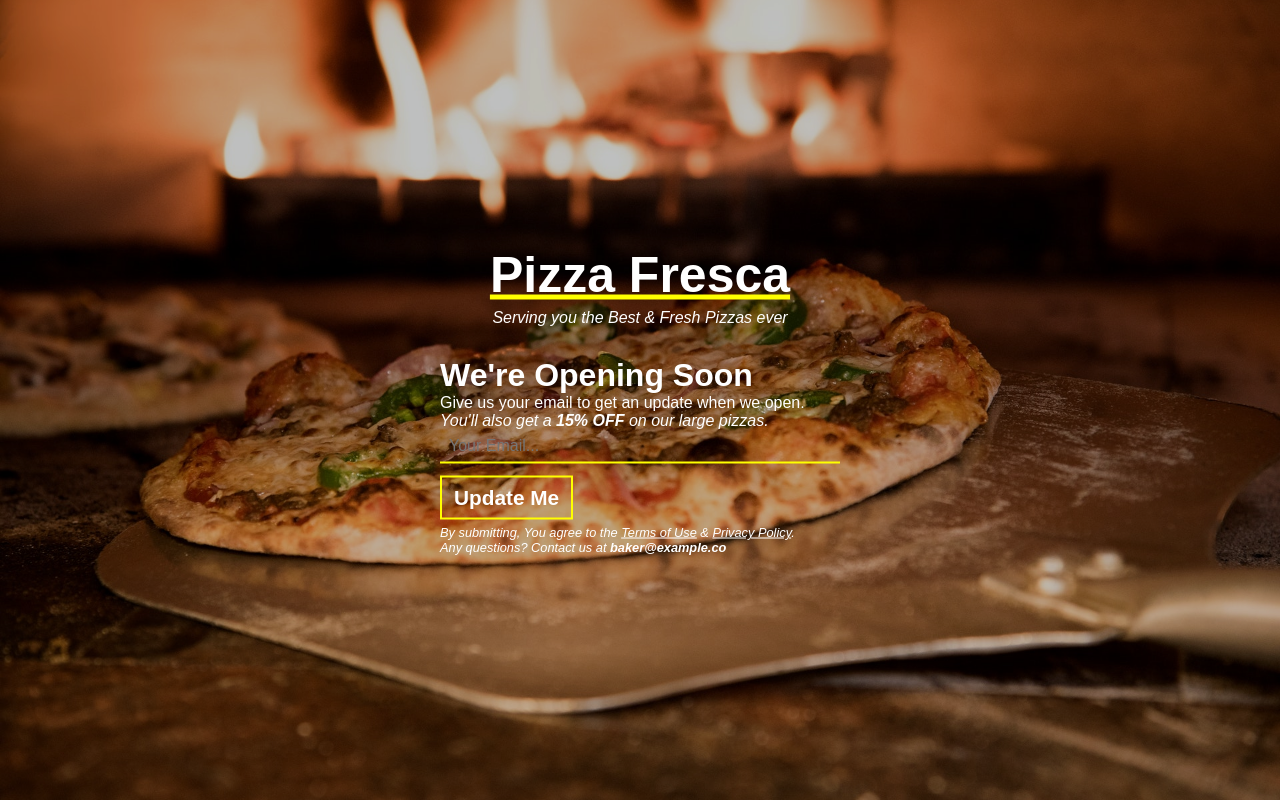
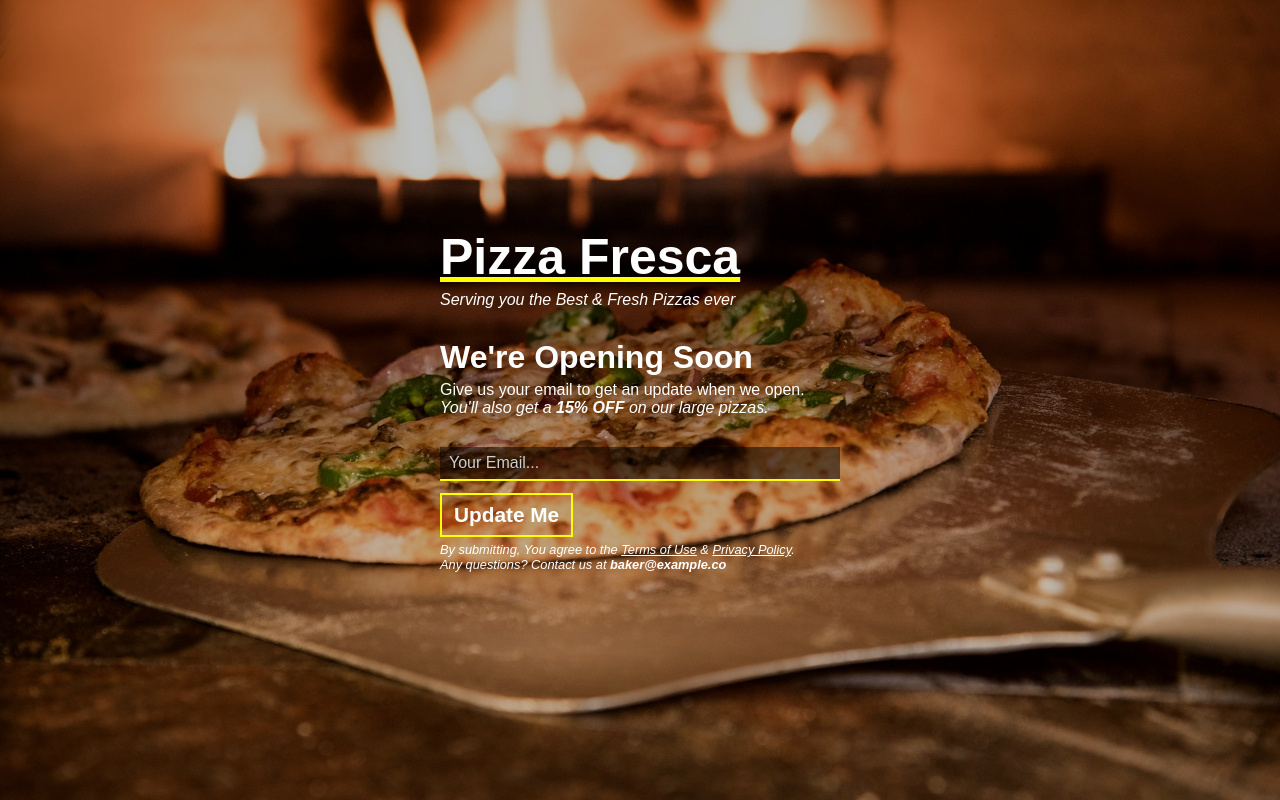
Before and after one commit to thisguyisunknown/coming-soon, a plain HTML site: page index.html in a window 1280 px wide. Drawn offline with Linux system fonts and the light colour scheme.

Commit message:
update style.css

```diff
--- a/style.css
+++ b/style.css
@@ -14,10 +14,8 @@ body {
   font-size: 3.125rem;
   text-decoration: underline;
   text-decoration-color: #ffff00;
-  text-align: center;
 }
 #logo > p {
-  text-align: center;
   font-size: 1rem;
   margin: 5px 0 30px 0;
 }
@@ -34,12 +32,21 @@ body {
 }
 #hero > p {
   font-size: 1rem;
+  margin: 5px 0 30px 0;
 }
 #form {
-  margin: 25px 0 0 0;
   position: relative;
 }
-::placeholder, ::-webkit-input-placeholder, ::-ms-input-placeholder, ::-moz-placeholder {
+::placeholder {
+  color: #cecec9;
+}
+::-webkit-input-placeholder {
+  color: #cecec9;
+}
+::-ms-input-placeholder {
+  color: #cecec9;
+}
+::-moz-placeholder {
   color: #cecec9;
 }
 input {
@@ -47,12 +54,12 @@ input {
   -webkit-box-sizing: border-box;
   -moz-box-sizing: border-box;
   box-sizing: border-box;
-  background-color: transparent;
   color: #fff;
 }
 input:not(#submit) {
   width: 100%;
   margin: 0;
+  background-color: rgba(0,0,0,.5);
   padding: 7px 9px;
   border: 0;
   border-bottom: 2px solid #ffff00;
@@ -61,6 +68,7 @@ input:not(#submit) {
 #submit {
   margin: 12px 0 0 0;
   padding: 8px 12px;
+  background-color: transparent;
   border: 2px solid #ffff00;
   font-size: 1.3rem;
   font-weight: bold;
```
